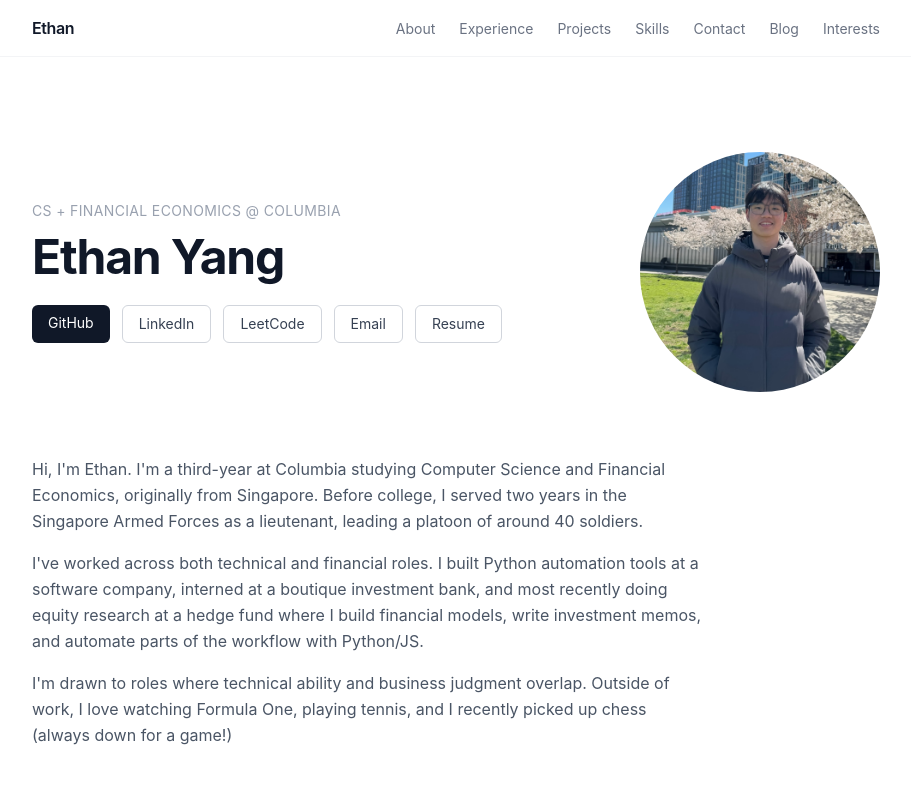
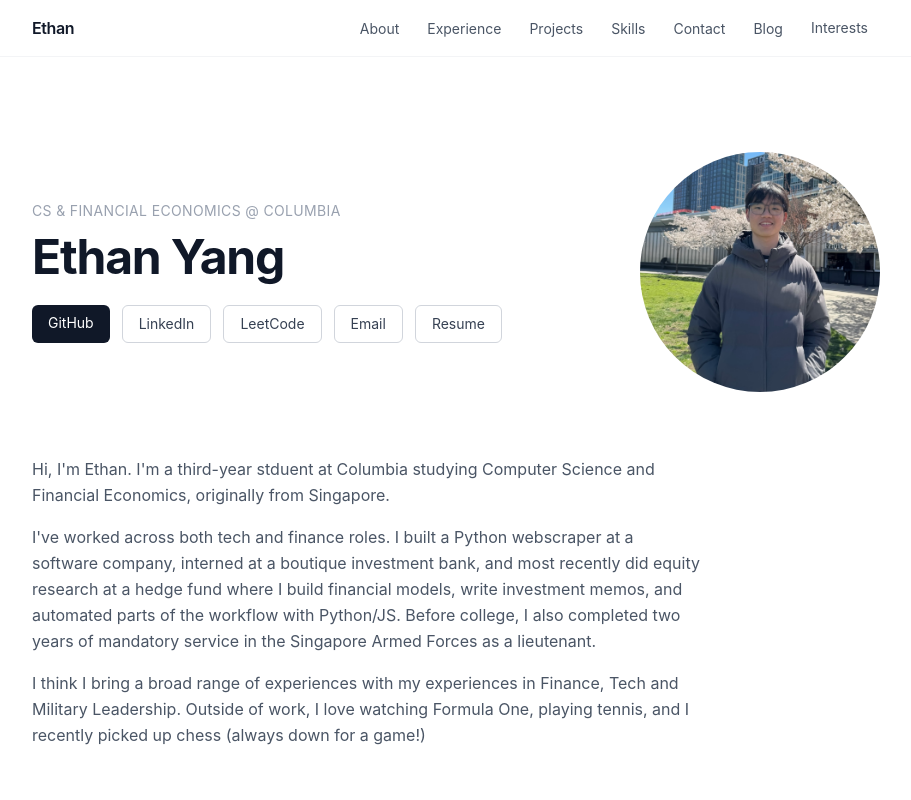
Before and after one commit to y8ngspider/personalwebsite, a React (Vite) app: page / in a window 1280 px wide. Shown: the top 800 px of the page, without its empty margins (184-1095 px from the left). Built offline with nearby package versions, Linux system fonts and the light colour scheme.

Commit message:
added dark hover background to navbar items

```diff
--- a/src/components/layout/Navbar.tsx
+++ b/src/components/layout/Navbar.tsx
@@ -23,12 +23,12 @@ export default function Navbar() {
           Ethan
         </a>
 
-        <ul className="hidden sm:flex items-center gap-6">
+        <ul className="hidden sm:flex items-center gap-1">
           {navLinks.map((link) => (
             <li key={link.href}>
               <a
                 href={`/${link.href}`}
-                className="text-sm text-gray-500 hover:text-gray-900 transition-colors"
+                className="text-sm text-gray-600 px-3 py-1.5 rounded-md hover:bg-gray-900 hover:text-white transition-colors"
               >
                 {link.label}
               </a>
@@ -39,7 +39,7 @@ export default function Navbar() {
             <li key={link.to}>
               <Link
                 to={link.to}
-                className="text-sm text-gray-500 hover:text-gray-900 transition-colors"
+                className="text-sm text-gray-600 px-3 py-1.5 rounded-md hover:bg-gray-900 hover:text-white transition-colors"
               >
                 {link.label}
               </Link>
@@ -47,7 +47,7 @@ export default function Navbar() {
           ))}
 
           <li className="relative group">
-            <button className="text-sm text-gray-500 hover:text-gray-900 transition-colors">
+            <button className="text-sm text-gray-600 px-3 py-1.5 rounded-md hover:bg-gray-900 hover:text-white transition-colors">
               Interests
             </button>
             {/* pt-2 bridges the gap so the menu stays open while moving the cursor into it */}
--- a/src/components/sections/Hero.tsx
+++ b/src/components/sections/Hero.tsx
@@ -6,7 +6,7 @@ export default function Hero() {
       <div className="flex flex-col-reverse sm:flex-row sm:items-center sm:justify-between gap-10">
         <div>
           <p className="text-sm text-gray-400 mb-3 tracking-wide uppercase">
-            CS + Financial Economics @ Columbia
+            CS & Financial Economics @ Columbia
           </p>
           <h1 className="text-5xl font-bold text-gray-900 tracking-tight mb-6">
             Ethan Yang
@@ -67,18 +67,17 @@ export default function Hero() {
         className="max-w-2xl space-y-4 text-gray-600 leading-relaxed mt-16 scroll-mt-24"
       >
         <p>
-          Hi, I'm Ethan. I'm a third-year at Columbia studying Computer Science and Financial
-          Economics, originally from Singapore. Before college, I served two years in the Singapore Armed Forces
-          as a lieutenant, leading a platoon of around 40 soldiers.
+          Hi, I'm Ethan. I'm a third-year stduent at Columbia studying Computer Science and Financial
+          Economics, originally from Singapore.
         </p>
         <p>
-          I've worked across both technical and financial roles. I built Python
-          automation tools at a software company, interned at a boutique investment bank, and
-          most recently doing equity research at a hedge fund where I build financial models,
-          write investment memos, and automate parts of the workflow with Python/JS.
+          I've worked across both tech and finance roles. I built a Python webscraper at a software company, interned at a boutique investment bank, and
+          most recently did equity research at a hedge fund where I build financial models,
+          write investment memos, and automated parts of the workflow with Python/JS. Before college, I also completed two years of mandatory service in the Singapore Armed Forces
+          as a lieutenant.
         </p>
         <p>
-          I'm drawn to roles where technical ability and business judgment overlap. Outside of
+          I think I bring a broad range of experiences with my experiences in Finance, Tech and Military Leadership. Outside of
           work, I love watching Formula One, playing tennis, and I recently picked up chess (always down for a game!)
         </p>
       </div>
```
